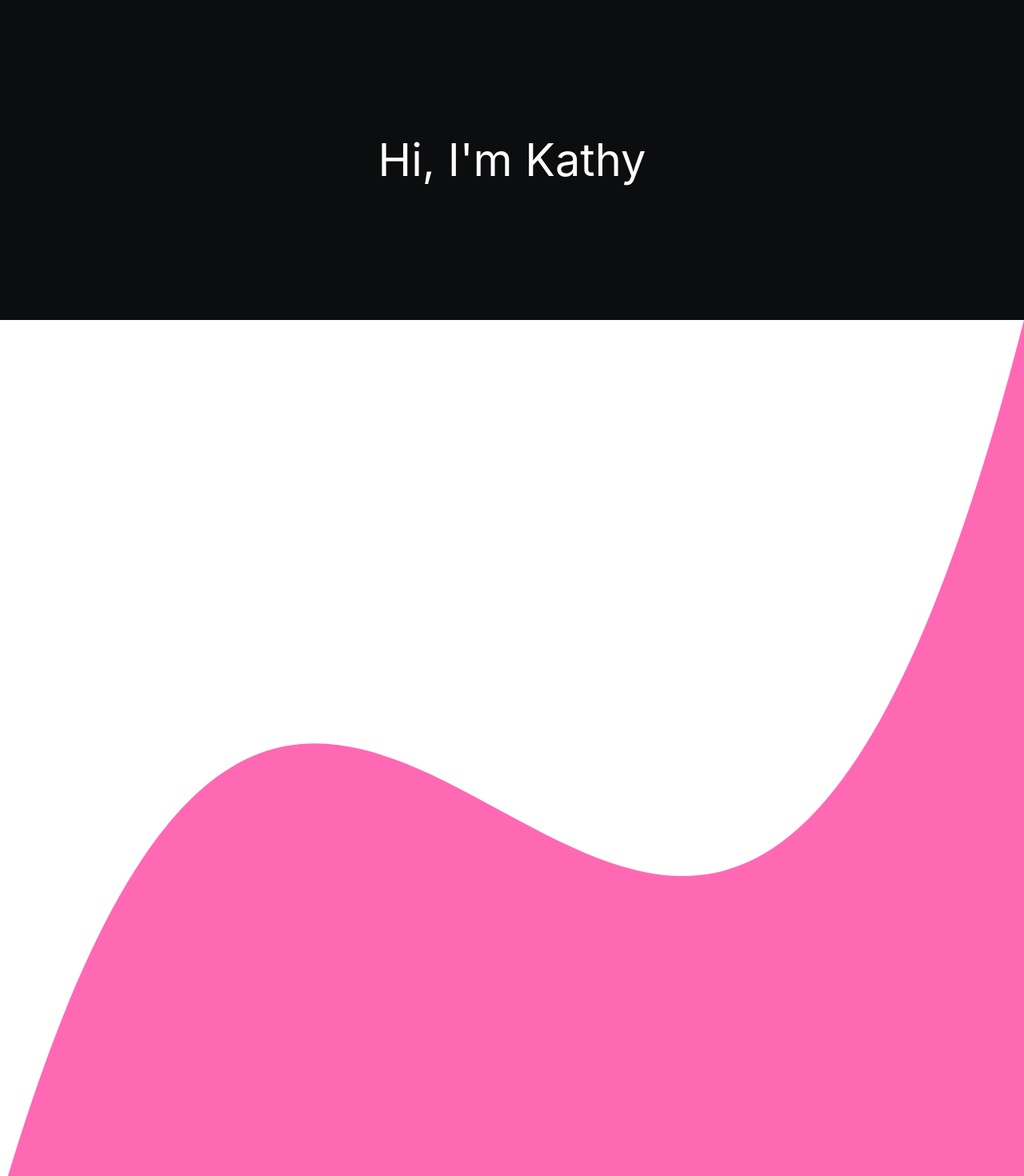
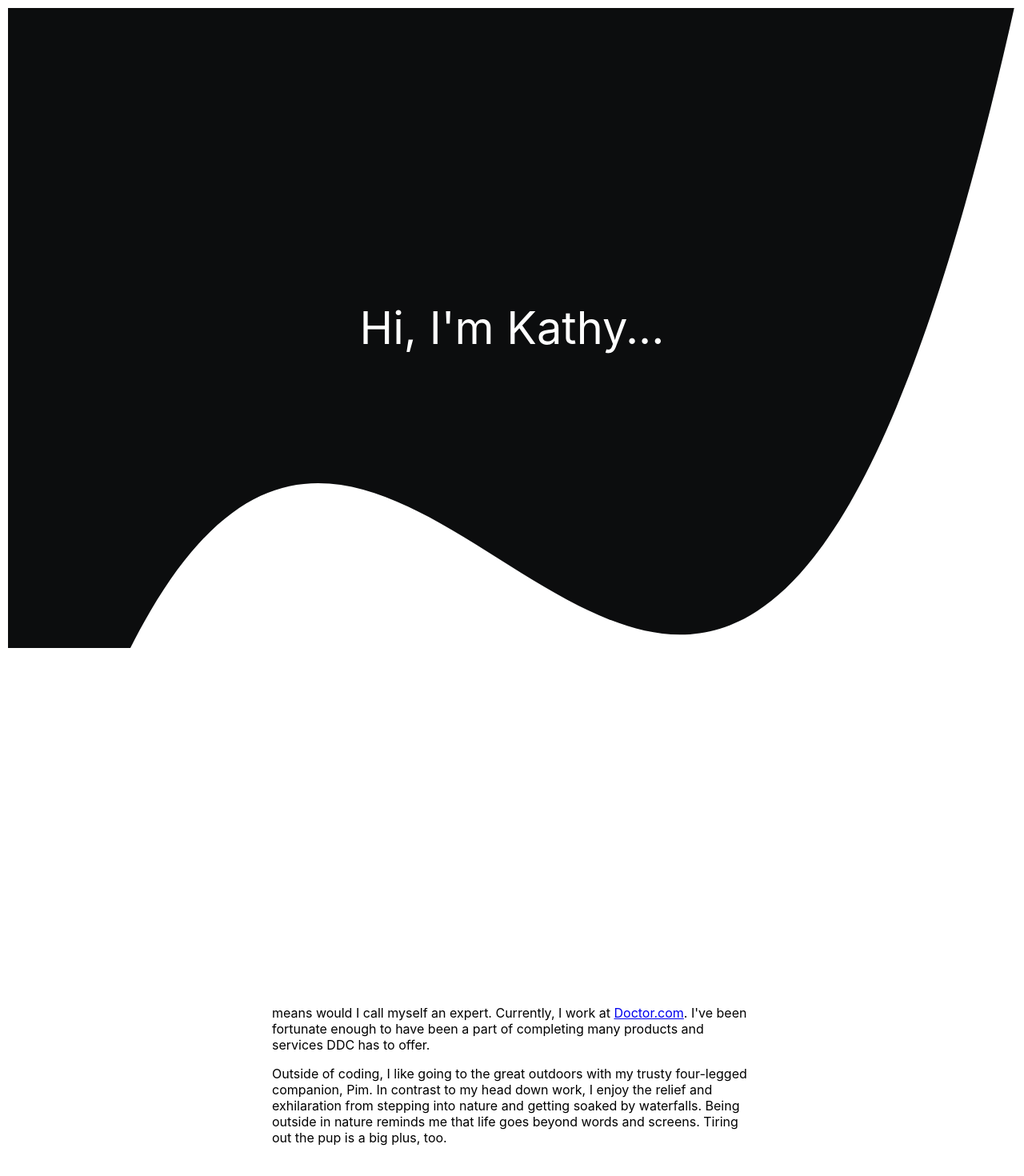
Before and after one commit to k3luu/kathyluu.io, a React (Create React App) app: page / in a window 1280 px wide. Shown: the top 1470 px of the page at 80% size. Built offline with nearby package versions, Linux system fonts and the light colour scheme.

Commit message:
playing around with bezier curves and styles

```diff
--- a/src/App.css
+++ b/src/App.css
@@ -1,14 +1,31 @@
 .App {
-  text-align: center;
 }
 
 .App-header {
-  background-color: #0c0d0e;
-  min-height: 50vh;
+  min-height: 100vh;
+  margin: 10px;
   display: flex;
   flex-direction: column;
   align-items: center;
   justify-content: center;
   font-size: calc(40px + 2vmin);
-  color: white;
+  background-color: #0c0d0e;
+  color: #fff;
+  text-align: center;
 }
+
+.header__bezier {
+  position: absolute;
+  width: calc(100% - 20px);
+  box-sizing: border-box;
+  left: 0;
+  right: 0;
+  top: 0;
+  margin: 0 auto;
+}
+
+.main__content {
+  max-width: 600px;
+  margin: 0 auto;
+  padding: 400px 0;
+}
--- a/src/App.js
+++ b/src/App.js
@@ -1,187 +1,18 @@
 import React from 'react';
 import './App.css';
-
-const clamp = (val, min, max) => Math.max(min, Math.min(max, val));
-
-/**
- * `getInterpolatedValue` provides a midpoint value
- * between y1 and y2, based on the ratio provided.
- *
- * @param {number} y1 - the value when our curve is
- *                      totally curvy
- * @param {number} y2 - the value when our curve is
- *                      totally flat
- * @param {number} x  - a value from 0 to 1 that
- *                      represents the ratio of curvy
- *                      to flat (0 = totally curvy,
- *                      1 = totally flat).
- */
-const getInterpolatedValue = (y1, y2, x) => {
-  // The slope of a line can be calculated as Δy / Δx.
-  //
-  // In this case, the domain of our function (AKA the
-  // possible X values) are from 0 (x1) to 1 (x2).
-  // Δx is therefore just equal to 1 (since 1 - 0 = 1).
-  //
-  // Because dividing by 1 has no effect, our slope in
-  // this case can just be Δy.
-  const a = y2 - y1;
-
-  // Next, we know that y = ax + b.
-  //
-  // `b` is the Y-axis intercept, which we know is `y1`,
-  // since `y1` is the `y` value when `x` is 0.
-  return a * x + y1;
-};
-
-/**
- * Our first component, `ScrollArea`, tracks its children
- * as they're scrolled through the scrollable area (a
- * specific subset of the viewport).
- */
-// const scrollAreaPropTypes = {
-//   // The number of pixels between the top of the viewport,
-//   // and the top of the scrollable area:
-//   topBuffer: PropTypes.number.isRequired,
-//   // The height, in pixels, of the scrollable area:
-//   areaHeight: PropTypes.number.isRequired,
-//   // We'll make the `scrollRatio` data available to its
-//   // children with a `children` render prop:
-//   children: PropTypes.func.isRequired
-// };
-
-class ScrollArea extends React.PureComponent {
-  constructor(props) {
-    super(props);
-
-    this.state = {
-      scrollRatio: 0
-    };
-
-    this.handleScroll = this.handleScroll.bind(this);
-  }
-
-  componentDidMount() {
-    window.addEventListener('scroll', this.handleScroll);
-  }
-
-  componentWillUnmount() {
-    window.removeEventListener('scroll', this.handleScroll);
-  }
-
-  handleScroll(ev) {
-    const { topBuffer, areaHeight } = this.props;
-
-    const windowHeight = window.innerHeight;
-    const boundingBox = this.node.getBoundingClientRect();
-
-    const distanceToTop = boundingBox.top - topBuffer;
-    const pixelsScrolled = areaHeight - distanceToTop;
-
-    let scrollRatio = pixelsScrolled / areaHeight;
-    scrollRatio = clamp(scrollRatio, 0, 1);
-
-    if (this.state.scrollRatio !== scrollRatio) {
-      this.setState({ scrollRatio });
-    }
-  }
-
-  render() {
-    return (
-      <div ref={node => (this.node = node)}>
-        {this.props.children(this.state)}
-      </div>
-    );
-  }
-}
-
-// ScrollArea.propTypes = scrollAreaPropTypes;
-
-/**
- * This is a simple Bézier curve presentational component.
- */
-const BezierCurve = ({
-  viewBoxWidth,
-  viewBoxHeight,
-  startPoint,
-  firstControlPoint,
-  secondControlPoint,
-  endPoint,
-  fill = 'hotpink'
-}) => {
-  return (
-    <svg viewBox={`0 0 ${viewBoxWidth} ${viewBoxHeight}`}>
-      <path
-        d={`
-          M ${startPoint}
-          C ${firstControlPoint}
-            ${secondControlPoint}
-            ${endPoint}
-          L ${viewBoxWidth},${viewBoxHeight}
-          L 0,${viewBoxHeight}
-        `}
-        fill={fill}
-      />
-    </svg>
-  );
-};
-
-/**
- * The two components above are the building blocks
- * for the effect we want to build. This last component
- * assembles them.
- *
- * It takes the `headerHeight` as a prop, so that we
- * can flatten it at the right moment.
- */
-const ScrollBasedBezier = ({ headerHeight }) => (
-  <ScrollArea
-    topBuffer={headerHeight}
-    areaHeight={
-      // By setting a relatively small ScrollArea height,
-      // we get to see the fully-curved version for a bit
-      // before the flattening starts :D
-      window.innerHeight * 0.5
-    }
-  >
-    {({ scrollRatio }) => {
-      // Hardcoding these values since this component
-      // isn't meant to be reusable.
-      const viewBoxWidth = 300;
-      const viewBoxHeight = 300;
-
-      const startPointY = getInterpolatedValue(300, 0, scrollRatio);
-
-      const firstControlPointY = getInterpolatedValue(-100, 0, scrollRatio);
-
-      const secondControlPointY = getInterpolatedValue(450, 0, scrollRatio);
-
-      const endPointY = 0;
-
-      return (
-        <BezierCurve
-          viewBoxWidth={viewBoxWidth}
-          viewBoxHeight={viewBoxHeight}
-          startPoint={[0, startPointY]}
-          firstControlPoint={[100, firstControlPointY]}
-          secondControlPoint={[200, secondControlPointY]}
-          endPoint={[300, endPointY]}
-        />
-      );
-    }}
-  </ScrollArea>
-);
+import ScrollBasedBezier from './components/ScrollBasedBezier';
 
 function App() {
   return (
     <div className="App">
-      <header className="App-header">Hi, I'm Kathy</header>
+      <header className="App-header">Hi, I'm Kathy...</header>
 
       <ScrollBasedBezier headerHeight={55} />
 
+      <div className="main__content">
         <p>
-        I'm a frontend engineer. I've used mainly React in my work but by no
-        means would I call myself an expert. Currently, I work at{' '}
+          ...And I'm a frontend engineer. I've used mainly React in my work but
+          by no means would I call myself an expert. Currently, I work at{' '}
           <a href="https://www.doctor.com" target="_blank">
             Doctor.com
           </a>
@@ -191,10 +22,11 @@ function App() {
         <p>
           Outside of coding, I like going to the great outdoors with my trusty
           four-legged companion, Pim. In contrast to my head down work, I enjoy
-        the relief and exhilaration from stepping into nature and getting soaked
-        by waterfalls. Being outside in nature reminds me that life goes beyond
-        words and screens. Tiring out the pup is a big plus, too.
+          the relief and exhilaration from stepping into nature and getting
+          soaked by waterfalls. Being outside in nature reminds me that life
+          goes beyond words and screens. Tiring out the pup is a big plus, too.
         </p>
+      </div>
     </div>
   );
 }
--- /dev/null
+++ b/src/components/ScrollBasedBezier.js
@@ -0,0 +1,177 @@
+import React from 'react';
+
+const clamp = (val, min, max) => Math.max(min, Math.min(max, val));
+
+/**
+ * `getInterpolatedValue` provides a midpoint value
+ * between y1 and y2, based on the ratio provided.
+ *
+ * @param {number} y1 - the value when our curve is
+ *                      totally curvy
+ * @param {number} y2 - the value when our curve is
+ *                      totally flat
+ * @param {number} x  - a value from 0 to 1 that
+ *                      represents the ratio of curvy
+ *                      to flat (0 = totally curvy,
+ *                      1 = totally flat).
+ */
+const getInterpolatedValue = (y1, y2, x) => {
+  // The slope of a line can be calculated as Δy / Δx.
+  //
+  // In this case, the domain of our function (AKA the
+  // possible X values) are from 0 (x1) to 1 (x2).
+  // Δx is therefore just equal to 1 (since 1 - 0 = 1).
+  //
+  // Because dividing by 1 has no effect, our slope in
+  // this case can just be Δy.
+  const a = y2 - y1;
+
+  // Next, we know that y = ax + b.
+  //
+  // `b` is the Y-axis intercept, which we know is `y1`,
+  // since `y1` is the `y` value when `x` is 0.
+  return a * x + y1;
+};
+
+/**
+ * Our first component, `ScrollArea`, tracks its children
+ * as they're scrolled through the scrollable area (a
+ * specific subset of the viewport).
+ */
+// const scrollAreaPropTypes = {
+//   // The number of pixels between the top of the viewport,
+//   // and the top of the scrollable area:
+//   topBuffer: PropTypes.number.isRequired,
+//   // The height, in pixels, of the scrollable area:
+//   areaHeight: PropTypes.number.isRequired,
+//   // We'll make the `scrollRatio` data available to its
+//   // children with a `children` render prop:
+//   children: PropTypes.func.isRequired
+// };
+
+class ScrollArea extends React.PureComponent {
+  constructor(props) {
+    super(props);
+
+    this.state = {
+      scrollRatio: 0
+    };
+
+    this.handleScroll = this.handleScroll.bind(this);
+  }
+
+  componentDidMount() {
+    window.addEventListener('scroll', this.handleScroll);
+  }
+
+  componentWillUnmount() {
+    window.removeEventListener('scroll', this.handleScroll);
+  }
+
+  handleScroll(ev) {
+    const { topBuffer, areaHeight } = this.props;
+
+    const windowHeight = window.innerHeight;
+    const boundingBox = this.node.getBoundingClientRect();
+
+    const distanceToTop = boundingBox.top - topBuffer;
+    const pixelsScrolled = areaHeight - distanceToTop;
+
+    let scrollRatio = pixelsScrolled / areaHeight;
+    scrollRatio = clamp(scrollRatio, 0, 1);
+
+    if (this.state.scrollRatio !== scrollRatio) {
+      this.setState({ scrollRatio });
+    }
+  }
+
+  render() {
+    return (
+      <div ref={node => (this.node = node)}>
+        {this.props.children(this.state)}
+      </div>
+    );
+  }
+}
+
+// ScrollArea.propTypes = scrollAreaPropTypes;
+
+/**
+ * This is a simple Bézier curve presentational component.
+ */
+const BezierCurve = ({
+  viewBoxWidth,
+  viewBoxHeight,
+  startPoint,
+  firstControlPoint,
+  secondControlPoint,
+  endPoint,
+  fill = 'white'
+}) => {
+  return (
+    <svg
+      className="header__bezier"
+      viewBox={`0 0 ${viewBoxWidth} ${viewBoxHeight}`}
+    >
+      <path
+        d={`
+          M ${startPoint}
+          C ${firstControlPoint}
+            ${secondControlPoint}
+            ${endPoint}
+          L ${viewBoxWidth},${viewBoxHeight}
+          L 0,${viewBoxHeight}
+        `}
+        fill={fill}
+      />
+    </svg>
+  );
+};
+
+/**
+ * The two components above are the building blocks
+ * for the effect we want to build. This last component
+ * assembles them.
+ *
+ * It takes the `headerHeight` as a prop, so that we
+ * can flatten it at the right moment.
+ */
+const ScrollBasedBezier = ({ headerHeight }) => (
+  <ScrollArea
+    topBuffer={headerHeight}
+    areaHeight={
+      // By setting a relatively small ScrollArea height,
+      // we get to see the fully-curved version for a bit
+      // before the flattening starts :D
+      window.innerHeight * 0.5
+    }
+  >
+    {({ scrollRatio }) => {
+      // Hardcoding these values since this component
+      // isn't meant to be reusable.
+      const viewBoxWidth = 300;
+      const viewBoxHeight = 300;
+
+      const startPointY = getInterpolatedValue(300, 0, scrollRatio);
+
+      const firstControlPointY = getInterpolatedValue(-100, 0, scrollRatio);
+
+      const secondControlPointY = getInterpolatedValue(450, 0, scrollRatio);
+
+      const endPointY = 0;
+
+      return (
+        <BezierCurve
+          viewBoxWidth={viewBoxWidth}
+          viewBoxHeight={viewBoxHeight}
+          startPoint={[0, startPointY]}
+          firstControlPoint={[100, firstControlPointY]}
+          secondControlPoint={[200, secondControlPointY]}
+          endPoint={[300, endPointY]}
+        />
+      );
+    }}
+  </ScrollArea>
+);
+
+export default ScrollBasedBezier;
--- a/src/index.css
+++ b/src/index.css
@@ -1,4 +1,5 @@
 body {
+  /* background-color: #0c0d0e; */
   margin: 0;
   font-family: -apple-system, BlinkMacSystemFont, 'Segoe UI', 'Roboto', 'Oxygen',
     'Ubuntu', 'Cantarell', 'Fira Sans', 'Droid Sans', 'Helvetica Neue',
```
Lines whose indentation alone changed are shown as unchanged.
